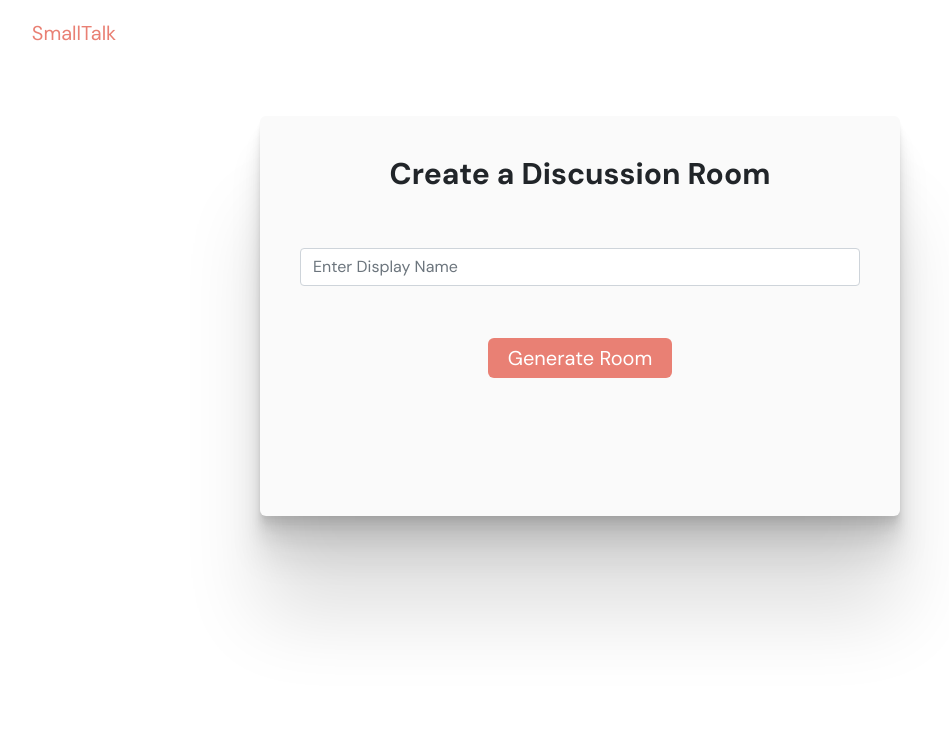
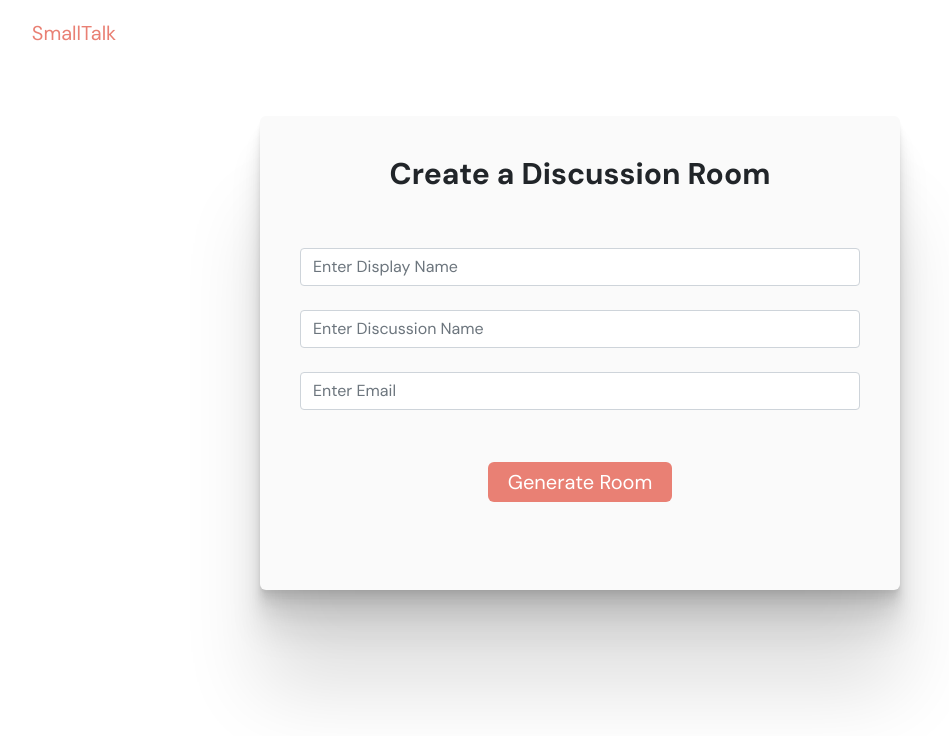
Before and after one commit to seniordesign-ufl/qaclient, a React (Create React App) app: page / in a window 1280 px wide. Shown: the top 736 px of the page, without its empty margins (60-1009 px from the left). Built offline with nearby package versions, Linux system fonts and the light colour scheme.

Commit message:
Update PDF
Adds tags to pdf, Title is based of discussion name and name of file is based off discussion name. Fixed bug where pdf wouldn't display more than 1 page.

```diff
--- a/src/AppContext.js
+++ b/src/AppContext.js
@@ -14,6 +14,7 @@ const INITIAL_STATE = {
     upVotes: [],
     search_phrase: '',
     filter_by: '',
+    discussionName: '',
     admin: false,
     joinSuccess: false,
 }
@@ -52,7 +53,8 @@ const reducer = produce((draft, action) => {
             draft.upVotes = action.upVotes
             break
         case 'join-successful':
-            draft.joinSuccess = action.joinSuccess
+            draft.joinSuccess = action.join.joinSuccess
+            draft.discussionName = action.join.discussionName
             break
         default:
             console.log('Unknown case? (', action.type, ')')
@@ -68,8 +70,9 @@ export const API = {
     leave: (userName, groupID) => {
         socket.emit('leave', { userName, groupID })
     },
-    requestRoom: () => {
-        socket.emit('request-room')
+    requestRoom: (emailInfo) => {
+        console.log(emailInfo);
+        socket.emit('request-room', {emailInfo})
     },
     createPost: (post, groupID) => {
         socket.emit('create-post', { post, groupID })
@@ -131,8 +134,13 @@ const socketEvents = (dispatch) => {
         }
     })
 
-    socket.on('join-successful', () => {
-        dispatch({type: 'join-successful', joinSuccess: true})
+    socket.on('join-successful', (discussionName) => {
+        const join = {
+            joinSuccess: true,
+            discussionName: discussionName
+        }
+        dispatch({type: 'join-successful', join})
+        console.log("join", discussionName)
     })
     socket.on('room-code', (roomCode) => {
         dispatch({ type: 'join-room', roomKey: roomCode })
--- a/src/Styling/LandingPage.css
+++ b/src/Styling/LandingPage.css
@@ -46,6 +46,6 @@
     text-align: center;
 }
 
-#displayName {
+#email {
     margin-bottom: 5%;
 }
--- a/src/Views/LandingPage.js
+++ b/src/Views/LandingPage.js
@@ -19,6 +19,8 @@ function Landing(props) {
     const { state: contextState, dispatch } = useContext(AppContext)
     const [showLink, updateShowLink] = useState(false)
     const [name, updateName] = useState('')
+    const [discussionName, updateDiscussionName] = useState('')
+    const [email, updateEmail] = useState('')
     /*
     Function That Executes When Generate Room Button Is Clicked
     Updates The Room Code, Display Name, and Sets The Show Link Boolean to True
@@ -26,10 +28,14 @@ function Landing(props) {
     */
     function handleGenerateClick(e) {
         e.preventDefault()
+        let emailInfo = {
+            discussionName: discussionName,
+            email: email
+        }
         if (name) {
-            dispatch({ type: 'update-name', displayName: name })
-            API.requestRoom()
+            dispatch({ type: 'update-name', name})
             updateShowLink(true)
+            API.requestRoom(emailInfo)
         } else {
             toast.error('Please input a name')
         }
@@ -52,6 +58,26 @@ function Landing(props) {
                                 input
                                 placeholder="Enter Display Name"
                                 onChange={(e) => updateName(e.target.value)}
+                            />
+                            <br />
+                            <input
+                                type="text"
+                                id="discussionName"
+                                className="form-control w-full"
+                                aria-describedby="passwordHelpBlock"
+                                input
+                                placeholder="Enter Discussion Name"
+                                onChange={(e) => updateDiscussionName(e.target.value)}
+                            />{' '}
+                            <br />
+                            <input
+                                type="text"
+                                id="email"
+                                className="form-control w-full"
+                                aria-describedby="passwordHelpBlock"
+                                input
+                                placeholder="Enter Email"
+                                onChange={(e) => updateEmail(e.target.value)}
                             />{' '}
                             <br />
                             <button
--- a/src/Views/PostList.js
+++ b/src/Views/PostList.js
@@ -84,7 +84,7 @@ export default function CommentList(props) {
             <div className="flex justify-between flex-col md:flex-row">
                 <div id="discussionHeader">
                     <h2 className="pr-4">
-                        Discussion{' '}
+                        {contextState.discussionName !== '' ? contextState.discussionName : "Discussion"}{' '}
                         <div className="pl-2 inline">
                             <BsPerson className="text-base inline" />{' '}
                             <div className="text-base inline align-middle">{contextState.users.length}</div>
--- a/src/components/Download.js
+++ b/src/components/Download.js
@@ -43,10 +43,15 @@ function Download(props) {
             maxWidth: '80%',
             fontSize: 12,
         },
+        tags: {
+            maxWidth: '80%',
+            fontSize: 10,
+            marginTop: 5,
+        },
         postContent: {
             maxWidth: '80%',
             fontSize: 10,
-            marginTop: 4,
+            marginTop: 5,
         },
         postAuthor: {
             maxWidth: '80%',
@@ -69,12 +74,23 @@ function Download(props) {
         },
     })
 
+    function tagsToString(index) {
+        let tagString = '';
+        let tags = contextState.posts[index].tags;
+        tagString += tags[0];
+        for (let i = 1; i < tags.length; i++)
+        {
+            tagString += ', ' + tags[i];
+        }
+        return tagString;
+    }
+
     const MyDocument = () => (
         <Document>
-            <Page wrap={false} size="A4" style={styles.page}>
+            <Page size="A4" style={styles.page}>
                 <View>
                     <View style={styles.header}>
-                        <Text>Discussion</Text>
+                        <Text>{contextState.discussionName !== '' ? contextState.discussionName : "Discussion"}</Text>
                     </View>
                     <View>
                         {console.log(contextState.posts)}
@@ -82,6 +98,7 @@ function Download(props) {
                             <View key={i} style={styles.post}>
                                 {console.log(post)}
                                 <Text style={styles.postHeader}>{post.title}</Text>
+                                {post.tags.length > 0 ? <Text style={styles.tags}>{'Tags: ' + tagsToString(i)}</Text> : null}
                                 <Text style={styles.postContent}>{'Description: ' + post.content}</Text>
                                 <Text style={styles.postAuthor}>
                                     {'-' + (post.isAnon ? 'Anonymous' : post.author) + '    '}
@@ -110,7 +127,7 @@ function Download(props) {
 
     const generatePdfDocument = async () => {
         const blob = await pdf(<MyDocument />).toBlob()
-        saveAs(blob, 'Discussion.pdf')
+        saveAs(blob, contextState.discussionName + '.pdf')
     }
 
     return (
```
